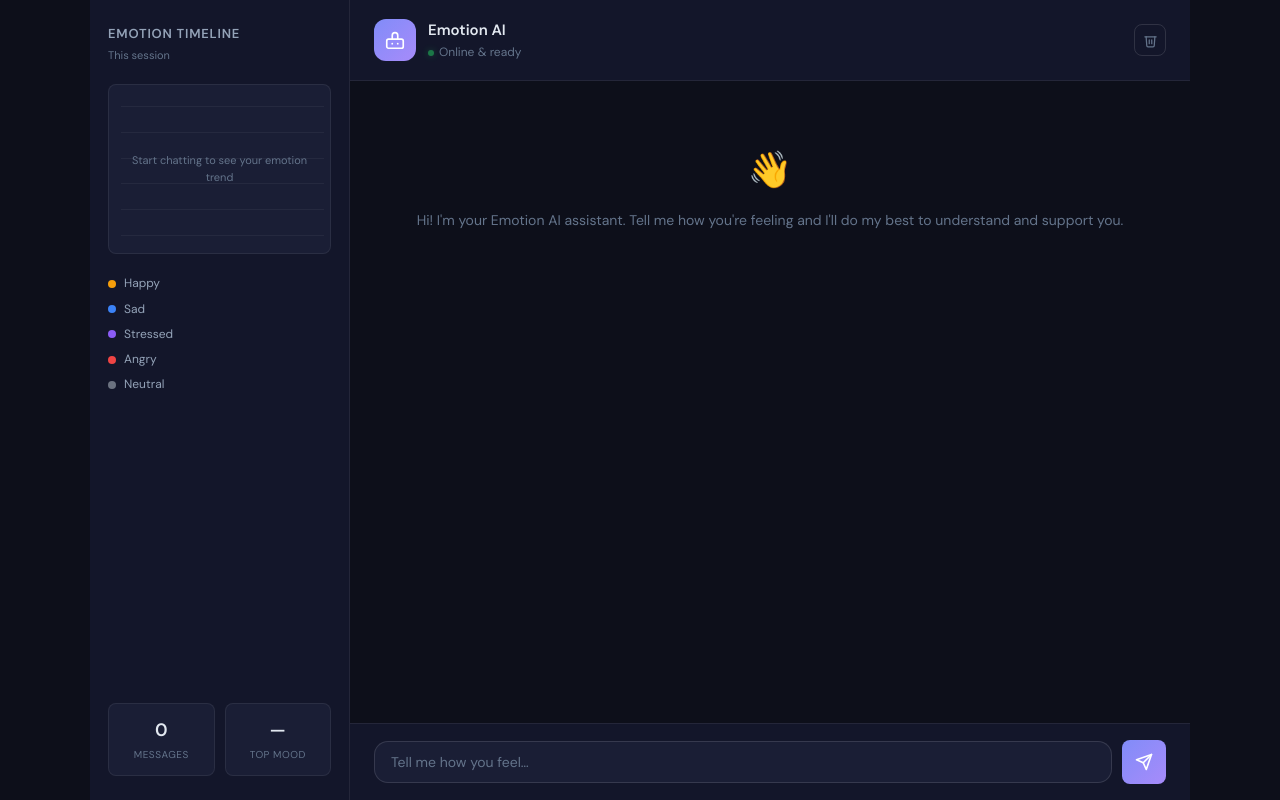
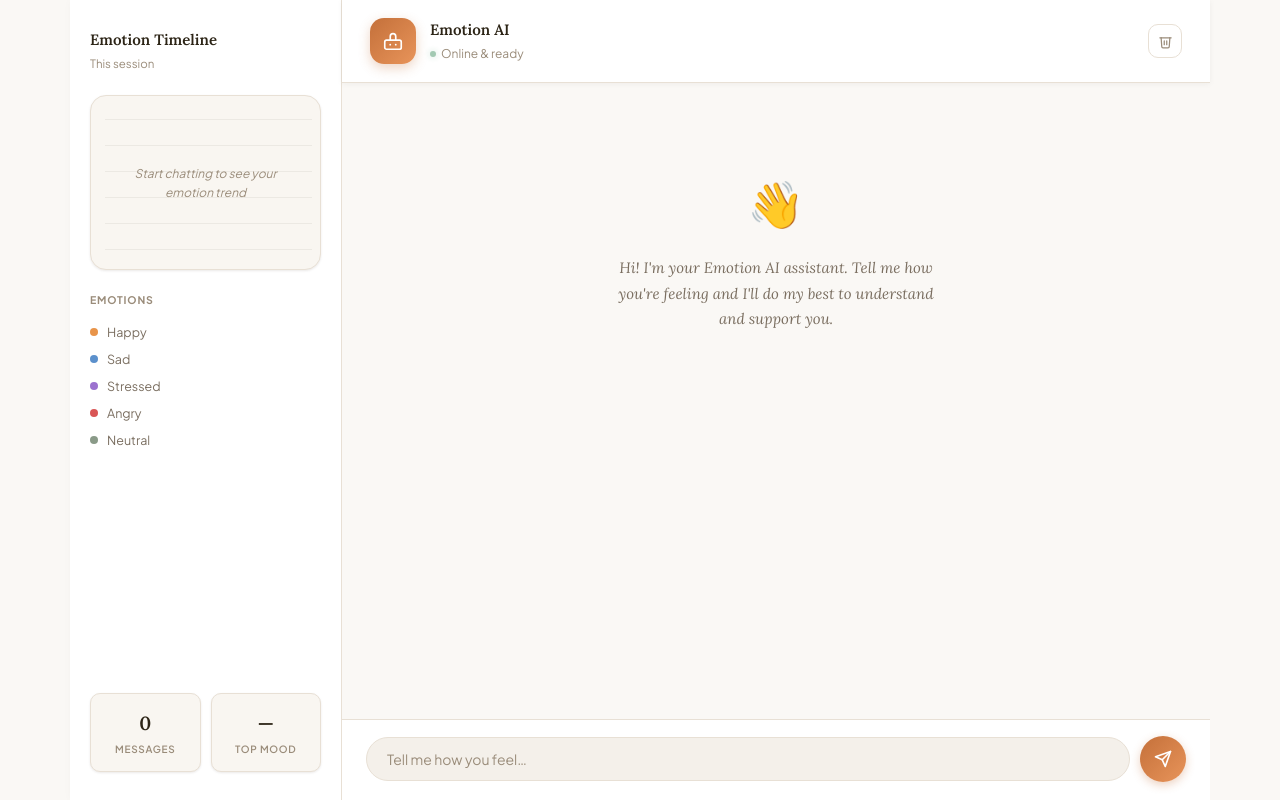
Before and after one commit to BhargavHathwar/Emotional-Chatbot, a Flask app: page / in a window 1280 px wide. Run offline with Flask 3, Linux system fonts and the light colour scheme.

Commit message:
update the frontend

```diff
--- a/static/script.js
+++ b/static/script.js
@@ -1,9 +1,9 @@
 const EMOTION_CONFIG = {
-  happy:   { emoji: "😊", color: "#f59e0b", label: "Happy"   },
-  sad:     { emoji: "💙", color: "#3b82f6", label: "Sad"     },
-  stress:  { emoji: "😟", color: "#8b5cf6", label: "Stressed"},
-  angry:   { emoji: "😠", color: "#ef4444", label: "Angry"   },
-  neutral: { emoji: "🙂", color: "#6b7280", label: "Neutral" },
+  happy:   { emoji: "😊", color: "#e8944a", label: "Happy"   },
+  sad:     { emoji: "💙", color: "#5b90cc", label: "Sad"     },
+  stress:  { emoji: "😟", color: "#9b72cf", label: "Stressed"},
+  angry:   { emoji: "😠", color: "#d95555", label: "Angry"   },
+  neutral: { emoji: "🙂", color: "#8a9a88", label: "Neutral" },
 };
 
 let messageCount   = 0;
@@ -19,8 +19,8 @@ function initChart() {
       labels: [],
       datasets: [{
         data: [],
-        borderColor: "#a78bfa",
-        backgroundColor: "rgba(167,139,250,0.08)",
+        borderColor: "#c4703a",
+        backgroundColor: "rgba(196,112,58,0.07)",
         borderWidth: 2,
         pointRadius: 5,
         pointBackgroundColor: [],
@@ -42,11 +42,11 @@ function initChart() {
           },
           title: ctx => `Message #${parseInt(ctx[0].label)}`,
         },
-        backgroundColor: "rgba(15,15,25,0.85)",
-        titleColor: "#e2e8f0",
-        bodyColor: "#94a3b8",
+        backgroundColor: "rgba(44,36,22,0.88)",
+        titleColor: "#faf8f5",
+        bodyColor: "#c8b8a0",
         padding: 10,
-        borderColor: "rgba(255,255,255,0.08)",
+        borderColor: "rgba(44,36,22,0.1)",
         borderWidth: 1,
       }},
       scales: {
@@ -56,10 +56,10 @@ function initChart() {
           ticks: {
             stepSize: 1,
             callback: v => ({ 5:"😊", 4:"🙂", 3:"😟", 2:"💙", 1:"😠" }[v] || ""),
-            color: "rgba(255,255,255,0.35)",
+            color: "rgba(44,36,22,0.35)",
             font: { size: 14 },
           },
-          grid: { color: "rgba(255,255,255,0.05)" },
+          grid: { color: "rgba(44,36,22,0.06)" },
           border: { display: false },
         }
       }
--- a/static/style.css
+++ b/static/style.css
@@ -1,23 +1,30 @@
 *, *::before, *::after { box-sizing: border-box; margin: 0; padding: 0; }
 
 :root {
-  --bg:           #0d0f1a;
-  --surface:      #13162a;
-  --surface2:     #1a1e35;
-  --border:       rgba(255,255,255,0.07);
-  --border2:      rgba(255,255,255,0.12);
-  --text:         #e2e8f0;
-  --text-muted:   #64748b;
-  --text-subtle:  #94a3b8;
-  --accent:       #818cf8;
-  --accent2:      #a78bfa;
-  --user-bubble:  #4f46e5;
-  --radius-sm:    8px;
-  --radius-md:    14px;
-  --radius-lg:    20px;
-  --font:         'DM Sans', sans-serif;
-  --font-mono:    'DM Mono', monospace;
+  --bg:           #faf8f5;
+  --bg2:          #f4f0ea;
+  --surface:      #ffffff;
+  --surface2:     #f9f6f1;
+  --border:       #e8e0d5;
+  --border2:      #d6cab8;
+  --text:         #2c2416;
+  --text-muted:   #9a8c7a;
+  --text-subtle:  #7a6e60;
+  --accent:       #c4703a;
+  --accent2:      #e8945a;
+  --user-bubble:  #c4703a;
+  --user-bubble2: #a85c2e;
+  --green:        #3a8c5c;
+  --radius-sm:    10px;
+  --radius-md:    16px;
+  --radius-lg:    24px;
+  --font:         'Plus Jakarta Sans', sans-serif;
+  --font-serif:   'Lora', serif;
+  --shadow-sm:    0 1px 3px rgba(44,36,22,0.06), 0 1px 2px rgba(44,36,22,0.04);
+  --shadow-md:    0 4px 12px rgba(44,36,22,0.08), 0 2px 4px rgba(44,36,22,0.04);
 }
+
+@import url('https://fonts.googleapis.com/css2?family=Lora:ital,wght@0,400;0,500;0,600;1,400&family=Plus+Jakarta+Sans:wght@300;400;500;600;700&family=DM+Mono:wght@400;500&display=swap');
 
 html, body {
   height: 100%;
@@ -32,33 +39,46 @@ html, body {
 .app-layout {
   display: flex;
   height: 100vh;
-  max-width: 1100px;
+  max-width: 1140px;
   margin: 0 auto;
 }
 
+/* ── SIDEBAR ── */
 .sidebar {
-  width: 260px;
-  min-width: 260px;
+  width: 272px;
+  min-width: 272px;
   background: var(--surface);
   border-right: 1px solid var(--border);
   display: flex;
   flex-direction: column;
-  padding: 24px 18px;
-  gap: 20px;
+  padding: 28px 20px;
+  gap: 22px;
   overflow: hidden;
+  box-shadow: 2px 0 10px rgba(44,36,22,0.04);
 }
 
-.sidebar-header { display: flex; flex-direction: column; gap: 2px; }
-.sidebar-title { font-size: 13px; font-weight: 600; letter-spacing: 0.06em; text-transform: uppercase; color: var(--text-subtle); }
-.sidebar-sub { font-size: 11px; color: var(--text-muted); }
+.sidebar-header { display: flex; flex-direction: column; gap: 3px; }
+
+.sidebar-title {
+  font-family: var(--font-serif);
+  font-size: 15px;
+  font-weight: 600;
+  color: var(--text);
+}
+
+.sidebar-sub {
+  font-size: 11.5px;
+  color: var(--text-muted);
+}
 
 .chart-wrap {
   position: relative;
-  height: 170px;
+  height: 175px;
   background: var(--surface2);
-  border-radius: var(--radius-sm);
+  border-radius: var(--radius-md);
   border: 1px solid var(--border);
-  padding: 10px 6px 6px;
+  padding: 12px 8px 8px;
+  box-shadow: var(--shadow-sm);
 }
 
 .chart-empty {
@@ -68,80 +88,369 @@ html, body {
   align-items: center;
   justify-content: center;
   text-align: center;
-  font-size: 11px;
+  font-size: 12px;
   color: var(--text-muted);
-  padding: 16px;
+  padding: 20px;
   pointer-events: none;
+  font-style: italic;
+  line-height: 1.6;
 }
 
-.emotion-legend { display: flex; flex-direction: column; gap: 6px; }
-.legend-item { display: flex; align-items: center; gap: 8px; font-size: 12px; color: var(--text-subtle); }
+.legend-label {
+  font-size: 10.5px;
+  font-weight: 700;
+  text-transform: uppercase;
+  letter-spacing: 0.08em;
+  color: var(--text-muted);
+  margin-bottom: 6px;
+}
+
+.emotion-legend { display: flex; flex-direction: column; gap: 7px; }
+
+.legend-item {
+  display: flex;
+  align-items: center;
+  gap: 9px;
+  font-size: 12.5px;
+  color: var(--text-subtle);
+}
+
 .dot { width: 8px; height: 8px; border-radius: 50%; flex-shrink: 0; }
-.dot.happy   { background: #f59e0b; }
-.dot.sad     { background: #3b82f6; }
-.dot.stress  { background: #8b5cf6; }
-.dot.angry   { background: #ef4444; }
-.dot.neutral { background: #6b7280; }
+.dot.happy   { background: #e8944a; }
+.dot.sad     { background: #5b90cc; }
+.dot.stress  { background: #9b72cf; }
+.dot.angry   { background: #d95555; }
+.dot.neutral { background: #8a9a88; }
 
-.stat-grid { display: grid; grid-template-columns: 1fr 1fr; gap: 10px; margin-top: auto; }
-.stat-card { background: var(--surface2); border: 1px solid var(--border); border-radius: var(--radius-sm); padding: 12px 10px; text-align: center; }
-.stat-value { font-size: 18px; font-weight: 600; color: var(--text); white-space: nowrap; overflow: hidden; text-overflow: ellipsis; }
-.stat-label { font-size: 10px; color: var(--text-muted); text-transform: uppercase; letter-spacing: 0.05em; margin-top: 2px; }
+.stat-grid {
+  display: grid;
+  grid-template-columns: 1fr 1fr;
+  gap: 10px;
+  margin-top: auto;
+}
 
-.chat-panel { flex: 1; display: flex; flex-direction: column; min-width: 0; background: var(--bg); }
+.stat-card {
+  background: var(--surface2);
+  border: 1px solid var(--border);
+  border-radius: var(--radius-sm);
+  padding: 14px 12px;
+  text-align: center;
+  box-shadow: var(--shadow-sm);
+  transition: box-shadow 0.2s;
+}
 
-.chat-header { display: flex; align-items: center; justify-content: space-between; padding: 18px 24px; border-bottom: 1px solid var(--border); background: var(--surface); }
-.bot-info { display: flex; align-items: center; gap: 12px; }
-.bot-avatar { width: 42px; height: 42px; background: linear-gradient(135deg, var(--accent) 0%, var(--accent2) 100%); border-radius: 12px; display: flex; align-items: center; justify-content: center; color: white; flex-shrink: 0; }
-.chat-header h2 { font-size: 15px; font-weight: 600; color: var(--text); margin-bottom: 1px; }
-.status-line { font-size: 12px; color: var(--text-muted); display: flex; align-items: center; gap: 5px; }
-.status-dot { width: 6px; height: 6px; background: #22c55e; border-radius: 50%; box-shadow: 0 0 6px #22c55e88; animation: pulse-dot 2s infinite; }
-@keyframes pulse-dot { 0%, 100% { opacity: 1; } 50% { opacity: 0.5; } }
+.stat-card:hover { box-shadow: var(--shadow-md); }
 
-.clear-btn { background: transparent; border: 1px solid var(--border2); color: var(--text-muted); border-radius: var(--radius-sm); width: 32px; height: 32px; cursor: pointer; display: flex; align-items: center; justify-content: center; transition: all 0.18s; }
-.clear-btn:hover { background: var(--surface2); color: var(--text); }
+.stat-value {
+  font-size: 19px;
+  font-weight: 600;
+  color: var(--text);
+  white-space: nowrap;
+  overflow: hidden;
+  text-overflow: ellipsis;
+  font-family: var(--font-serif);
+}
 
-.chatbox { flex: 1; overflow-y: auto; padding: 20px 24px; display: flex; flex-direction: column; gap: 14px; scroll-behavior: smooth; }
-.chatbox::-webkit-scrollbar { width: 4px; }
+.stat-label {
+  font-size: 10px;
+  color: var(--text-muted);
+  text-transform: uppercase;
+  letter-spacing: 0.07em;
+  margin-top: 3px;
+  font-weight: 600;
+}
+
+/* ── CHAT PANEL ── */
+.chat-panel {
+  flex: 1;
+  display: flex;
+  flex-direction: column;
+  min-width: 0;
+  background: var(--bg);
+}
+
+.chat-header {
+  display: flex;
+  align-items: center;
+  justify-content: space-between;
+  padding: 18px 28px;
+  border-bottom: 1px solid var(--border);
+  background: var(--surface);
+  box-shadow: 0 1px 6px rgba(44,36,22,0.05);
+}
+
+.bot-info { display: flex; align-items: center; gap: 14px; }
+
+.bot-avatar {
+  width: 46px;
+  height: 46px;
+  background: linear-gradient(135deg, var(--accent) 0%, var(--accent2) 100%);
+  border-radius: 14px;
+  display: flex;
+  align-items: center;
+  justify-content: center;
+  color: white;
+  flex-shrink: 0;
+  box-shadow: 0 4px 12px rgba(196,112,58,0.30);
+}
+
+.chat-header h2 {
+  font-size: 15px;
+  font-weight: 600;
+  color: var(--text);
+  margin-bottom: 2px;
+  font-family: var(--font-serif);
+}
+
+.status-line {
+  font-size: 12px;
+  color: var(--text-muted);
+  display: flex;
+  align-items: center;
+  gap: 5px;
+}
+
+.status-dot {
+  width: 6px;
+  height: 6px;
+  background: var(--green);
+  border-radius: 50%;
+  box-shadow: 0 0 6px rgba(58,140,92,0.55);
+  animation: pulse-dot 2s infinite;
+}
+
+@keyframes pulse-dot { 0%, 100% { opacity: 1; } 50% { opacity: 0.4; } }
+
+.clear-btn {
+  background: transparent;
+  border: 1px solid var(--border);
+  color: var(--text-muted);
+  border-radius: var(--radius-sm);
+  width: 34px;
+  height: 34px;
+  cursor: pointer;
+  display: flex;
+  align-items: center;
+  justify-content: center;
+  transition: all 0.18s;
+}
+
+.clear-btn:hover {
+  background: var(--bg2);
+  color: var(--text);
+  border-color: var(--border2);
+}
+
+.chatbox {
+  flex: 1;
+  overflow-y: auto;
+  padding: 28px 28px 16px;
+  display: flex;
+  flex-direction: column;
+  gap: 18px;
+  scroll-behavior: smooth;
+}
+
+.chatbox::-webkit-scrollbar { width: 5px; }
 .chatbox::-webkit-scrollbar-track { background: transparent; }
 .chatbox::-webkit-scrollbar-thumb { background: var(--border2); border-radius: 4px; }
 
-.welcome-msg { display: flex; flex-direction: column; align-items: center; text-align: center; gap: 10px; padding: 40px 20px; color: var(--text-muted); font-size: 14px; }
-.welcome-icon { font-size: 36px; }
+.welcome-msg {
+  display: flex;
+  flex-direction: column;
+  align-items: center;
+  text-align: center;
+  gap: 14px;
+  padding: 52px 28px;
+  color: var(--text-muted);
+  font-size: 14.5px;
+  line-height: 1.7;
+  animation: fadeIn 0.5s ease;
+}
 
-.message { display: flex; flex-direction: column; gap: 6px; max-width: 72%; animation: slideIn 0.25s ease; }
-@keyframes slideIn { from { opacity: 0; transform: translateY(8px); } to { opacity: 1; transform: translateY(0); } }
+.welcome-icon { font-size: 46px; }
+
+.welcome-msg p {
+  max-width: 340px;
+  color: var(--text-subtle);
+  font-style: italic;
+  font-family: var(--font-serif);
+  font-size: 15px;
+}
+
+.message {
+  display: flex;
+  flex-direction: column;
+  gap: 7px;
+  max-width: 74%;
+  animation: slideIn 0.28s cubic-bezier(0.22, 1, 0.36, 1);
+}
+
+@keyframes slideIn {
+  from { opacity: 0; transform: translateY(10px); }
+  to   { opacity: 1; transform: translateY(0); }
+}
+
+@keyframes fadeIn {
+  from { opacity: 0; }
+  to   { opacity: 1; }
+}
 
 .message.user { align-self: flex-end; align-items: flex-end; }
-.message.user span { background: var(--user-bubble); color: white; padding: 10px 16px; border-radius: var(--radius-md) var(--radius-md) 4px var(--radius-md); font-size: 14px; line-height: 1.5; }
+
+.message.user span {
+  background: linear-gradient(135deg, var(--user-bubble) 0%, var(--user-bubble2) 100%);
+  color: white;
+  padding: 11px 18px;
+  border-radius: var(--radius-md) var(--radius-md) 4px var(--radius-md);
+  font-size: 14px;
+  line-height: 1.55;
+  box-shadow: 0 3px 10px rgba(196,112,58,0.25);
+}
 
 .message.bot { align-self: flex-start; align-items: flex-start; }
-.bot-text { background: var(--surface); color: var(--text); padding: 10px 16px; border-radius: var(--radius-md) var(--radius-md) var(--radius-md) 4px; font-size: 14px; line-height: 1.5; border: 1px solid var(--border); }
+
+.bot-text {
+  background: var(--surface);
+  color: var(--text);
+  padding: 11px 18px;
+  border-radius: var(--radius-md) var(--radius-md) var(--radius-md) 4px;
+  font-size: 14px;
+  line-height: 1.6;
+  border: 1px solid var(--border);
+  box-shadow: var(--shadow-sm);
+}
 
 .message.error-msg .bot-text,
-.message.error-msg span { background: rgba(239,68,68,0.1); border-color: rgba(239,68,68,0.25); color: #fca5a5; }
+.message.error-msg span {
+  background: #fff5f5;
+  border-color: #fecaca;
+  color: #b91c1c;
+}
 
-.emotion-badge { display: inline-flex; align-items: center; gap: 5px; background: color-mix(in srgb, var(--badge-color) 15%, transparent); border: 1px solid color-mix(in srgb, var(--badge-color) 35%, transparent); color: var(--badge-color); border-radius: 20px; padding: 3px 10px 3px 7px; font-size: 11px; font-weight: 500; }
-.badge-emoji { font-size: 13px; }
-.badge-conf { margin-left: 2px; opacity: 0.7; font-family: var(--font-mono); font-size: 10px; }
+.emotion-badge {
+  display: inline-flex;
+  align-items: center;
+  gap: 6px;
+  background: color-mix(in srgb, var(--badge-color) 10%, white);
+  border: 1.5px solid color-mix(in srgb, var(--badge-color) 25%, transparent);
+  color: color-mix(in srgb, var(--badge-color) 85%, #2c2416);
+  border-radius: 20px;
+  padding: 4px 12px 4px 8px;
+  font-size: 11.5px;
+  font-weight: 600;
+}
 
-.top2 { display: flex; gap: 5px; flex-wrap: wrap; }
-.top2-pill { font-size: 10px; font-family: var(--font-mono); padding: 2px 7px; border-radius: 10px; background: color-mix(in srgb, var(--pill-color) 10%, transparent); border: 1px solid color-mix(in srgb, var(--pill-color) 25%, transparent); color: color-mix(in srgb, var(--pill-color) 90%, white); }
+.badge-emoji { font-size: 14px; }
+
+.badge-conf {
+  margin-left: 1px;
+  opacity: 0.6;
+  font-family: 'DM Mono', monospace;
+  font-size: 10.5px;
+}
+
+.top2 { display: flex; gap: 6px; flex-wrap: wrap; }
+
+.top2-pill {
+  font-size: 10.5px;
+  font-family: 'DM Mono', monospace;
+  padding: 3px 9px;
+  border-radius: 10px;
+  background: color-mix(in srgb, var(--pill-color) 8%, white);
+  border: 1px solid color-mix(in srgb, var(--pill-color) 20%, transparent);
+  color: color-mix(in srgb, var(--pill-color) 80%, #2c2416);
+}
+
 .top2-pill b { font-weight: 600; }
 
-.typing-indicator { display: flex; align-items: center; gap: 5px; padding: 4px 24px 8px; }
-.typing-indicator span { width: 7px; height: 7px; background: var(--text-muted); border-radius: 50%; animation: bounce 1.2s infinite; }
+.typing-indicator {
+  display: flex;
+  align-items: center;
+  gap: 5px;
+  padding: 4px 28px 10px;
+}
+
+.typing-indicator span {
+  width: 7px;
+  height: 7px;
+  background: var(--border2);
+  border-radius: 50%;
+  animation: bounce 1.2s infinite;
+}
+
 .typing-indicator span:nth-child(2) { animation-delay: 0.15s; }
 .typing-indicator span:nth-child(3) { animation-delay: 0.30s; }
-@keyframes bounce { 0%, 80%, 100% { transform: translateY(0); opacity: 0.4; } 40% { transform: translateY(-6px); opacity: 1; } }
 
-.input-area { display: flex; align-items: center; gap: 10px; padding: 16px 24px; border-top: 1px solid var(--border); background: var(--surface); }
-.input-area input { flex: 1; background: var(--surface2); border: 1px solid var(--border2); border-radius: var(--radius-md); color: var(--text); font-family: var(--font); font-size: 14px; padding: 11px 16px; outline: none; transition: border-color 0.18s; }
+@keyframes bounce {
+  0%, 80%, 100% { transform: translateY(0); opacity: 0.4; }
+  40% { transform: translateY(-7px); opacity: 1; }
+}
+
+.input-area {
+  display: flex;
+  align-items: center;
+  gap: 10px;
+  padding: 16px 24px 18px;
+  border-top: 1px solid var(--border);
+  background: var(--surface);
+}
+
+.input-area input {
+  flex: 1;
+  background: var(--bg2);
+  border: 1.5px solid var(--border);
+  border-radius: var(--radius-lg);
+  color: var(--text);
+  font-family: var(--font);
+  font-size: 14px;
+  padding: 12px 20px;
+  outline: none;
+  transition: border-color 0.2s, background 0.2s, box-shadow 0.2s;
+}
+
 .input-area input::placeholder { color: var(--text-muted); }
-.input-area input:focus { border-color: var(--accent); }
-.input-area button { width: 44px; height: 44px; background: linear-gradient(135deg, var(--accent) 0%, var(--accent2) 100%); border: none; border-radius: var(--radius-sm); color: white; cursor: pointer; display: flex; align-items: center; justify-content: center; flex-shrink: 0; transition: opacity 0.18s, transform 0.12s; }
-.input-area button:hover { opacity: 0.88; }
+
+.input-area input:focus {
+  border-color: var(--accent);
+  background: white;
+  box-shadow: 0 0 0 3px rgba(196,112,58,0.10);
+}
+
+.input-area button {
+  width: 46px;
+  height: 46px;
+  background: linear-gradient(135deg, var(--accent) 0%, var(--accent2) 100%);
+  border: none;
+  border-radius: 50%;
+  color: white;
+  cursor: pointer;
+  display: flex;
+  align-items: center;
+  justify-content: center;
+  flex-shrink: 0;
+  transition: all 0.18s;
+  box-shadow: 0 3px 10px rgba(196,112,58,0.32);
+}
+
+.input-area button:hover {
+  box-shadow: 0 5px 16px rgba(196,112,58,0.42);
+  transform: translateY(-1px);
+}
+
 .input-area button:active { transform: scale(0.95); }
-.input-area button:disabled { opacity: 0.4; cursor: not-allowed; }
 
-@media (max-width: 680px) { .sidebar { display: none; } .chat-panel { width: 100%; } }
+.input-area button:disabled {
+  opacity: 0.35;
+  cursor: not-allowed;
+  transform: none;
+  box-shadow: none;
+}
+
+@media (max-width: 700px) {
+  .sidebar { display: none; }
+  .chat-panel { width: 100%; }
+  .chatbox { padding: 20px 16px 12px; }
+  .chat-header { padding: 14px 18px; }
+  .input-area { padding: 12px 16px 14px; }
+}
--- a/templates/index.html
+++ b/templates/index.html
@@ -4,7 +4,7 @@
 <meta charset="UTF-8">
 <meta name="viewport" content="width=device-width, initial-scale=1.0">
 <title>Emotion AI Chatbot</title>
-<link href="https://fonts.googleapis.com/css2?family=DM+Sans:wght@300;400;500;600&family=DM+Mono:wght@400;500&display=swap" rel="stylesheet">
+<link href="https://fonts.googleapis.com/css2?family=Lora:ital,wght@0,400;0,500;0,600;1,400&family=Plus+Jakarta+Sans:wght@300;400;500;600;700&family=DM+Mono:wght@400;500&display=swap" rel="stylesheet">
 <link rel="stylesheet" href="/static/style.css">
 </head>
 <body>
@@ -23,6 +23,7 @@
     </div>
 
     <div class="emotion-legend">
+      <div class="legend-label">Emotions</div>
       <div class="legend-item"><span class="dot happy"></span> Happy</div>
       <div class="legend-item"><span class="dot sad"></span> Sad</div>
       <div class="legend-item"><span class="dot stress"></span> Stressed</div>
```
